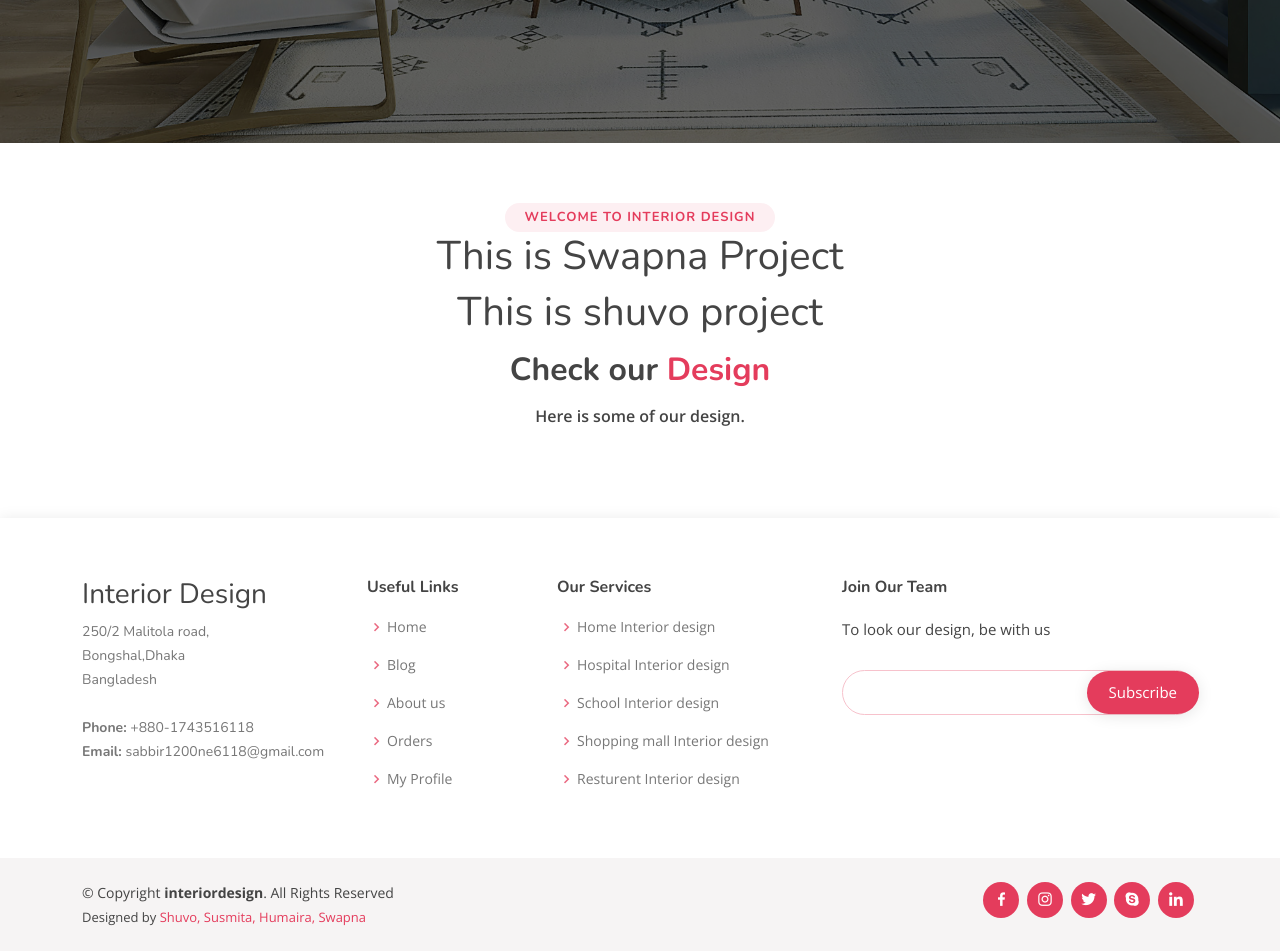
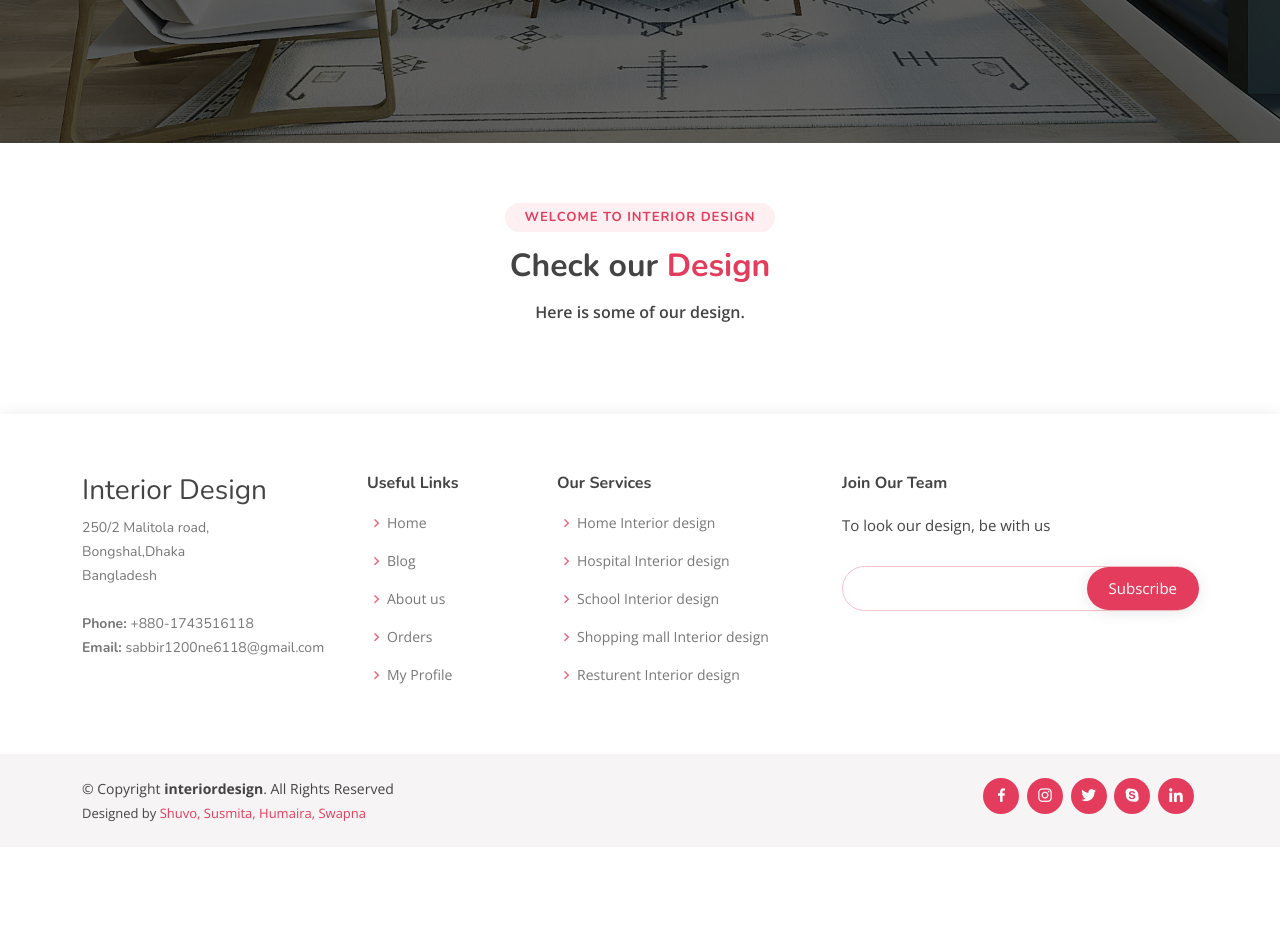
Before and after one commit to shuvoSh24/FinalPr01Project, a Django app: template ecommarce/templates/index.html in a window 1280 px wide. Shown: the part 577-1528 px from the top of the page. After the commit the page ends 1399 px from the top, so only its background shows below. Run offline with Django 3.2, Linux system fonts and the light colour scheme; the template is opened without the code that fills it, so the values that code supplies are empty; some libraries are stand-ins or nearby versions.

Commit message:
test committ

```diff
--- a/ecommarce/templates/index.html
+++ b/ecommarce/templates/index.html
@@ -13,8 +13,7 @@
 
    <div class="section-title">
      <h2>Welcome To Interior Design</h2>
-<h1>This is Swapna Project</h1>
-       <h1>This is shuvo project</h1>
+
      <h3>Check our <span>Design</span></h3>
      <p>Here is some of our design.</p>
 
```
